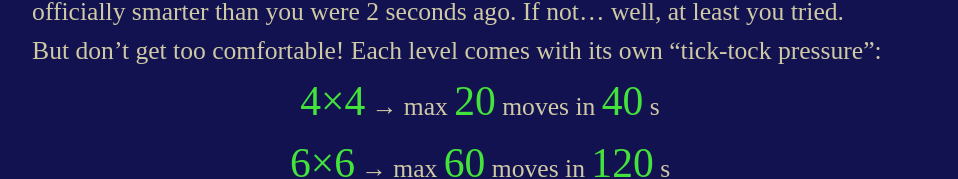
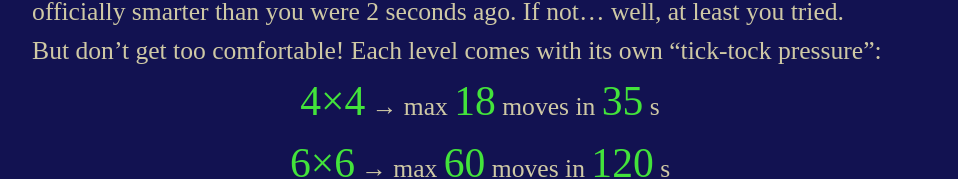
Before and after one commit to irismorar/TS-memory-cards-game, a React (Vite) app: page / in a window 1280 px wide. Shown: the part 234-413 px from the top of the page, without its empty margins (160-1118 px from the left). Built offline with nearby package versions, Linux system fonts and the light colour scheme; a web font is replaced by a local one.

Commit message:
change the total nr of moves and seconds for 4x4

```diff
--- a/src/App.tsx
+++ b/src/App.tsx
@@ -44,8 +44,8 @@ export default function App() {
               </p>
               <div>
                 <p>
-                  <span>4×4</span> → max <span>20</span> moves in{" "}
-                  <span>40</span> s
+                  <span>4×4</span> → max <span>18</span> moves in{" "}
+                  <span>35</span> s
                 </p>
                 <p>
                   <span>6×6</span> → max <span>60</span> moves in{" "}
--- a/src/useCardsLogic.ts
+++ b/src/useCardsLogic.ts
@@ -65,7 +65,7 @@ const CARD_SYMBOLS_8x8: string[] = [
   "S",
 ];
 
-const MAX_PLAYER_MOVES_4x4 = 20;
+const MAX_PLAYER_MOVES_4x4 = 18;
 const MAX_PLAYER_MOVES_6x6 = 60;
 const MAX_PLAYER_MOVES_8x8 = 135;
 
```
